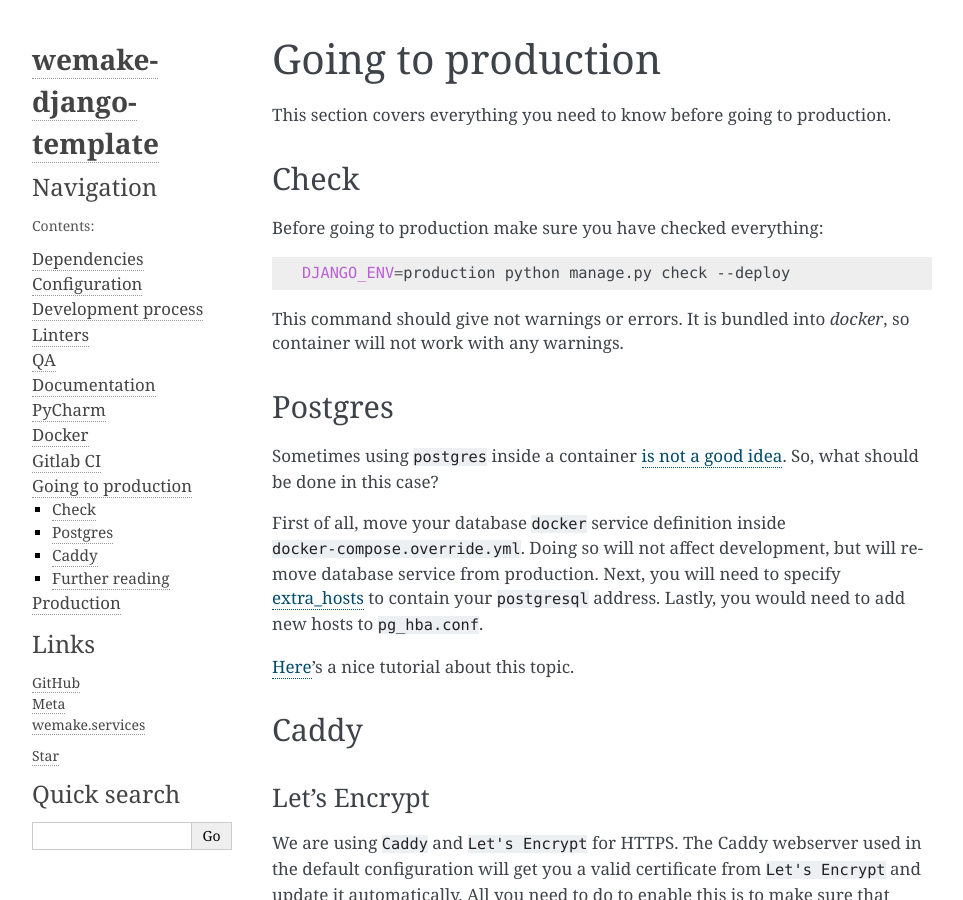
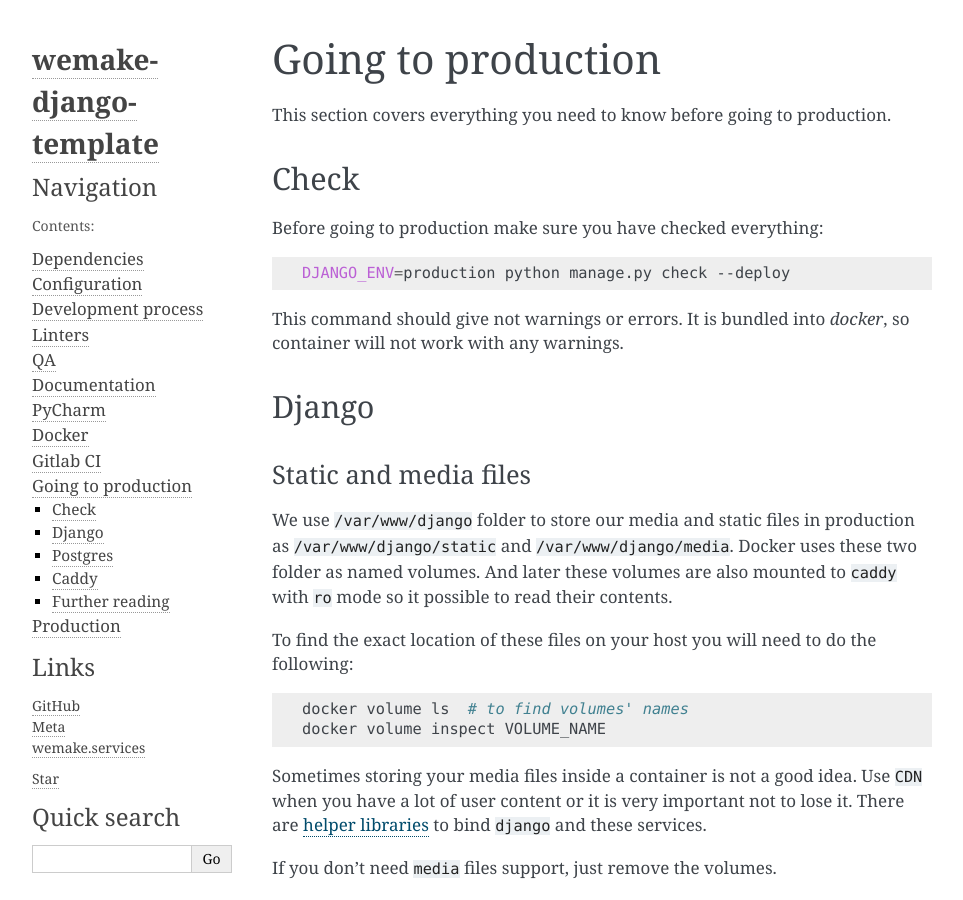
Before and after one commit to wemake-services/wemake-django-template, a Sphinx documentation site: the page built from {{cookiecutter.project_name}}/docs/_pages/template/going-to-production.rst, in a window 1280 px wide and 900 px high. Shown: the whole window, without its empty margins (148-1111 px from the left). Built offline with Sphinx 7.4.7, drawn with Linux system fonts in a browser that asks for light colours; pages that are not in the unit, such as notebooks, are missing from menus; the version number could not be read and is left out.

Commit message:
Adds media files support
Changes:
1. Now media files are working by default, closes #162
2. Using `flake8-ignore` now in `setup.cfg`, closes #163
3. Fixed typo in template dirs, closes #164
4. Fixed how xenon checks are executed, closes #166
5. Adds check for `$DJANGO_ENV` in `gunicorn.sh`, closes #169
6. Fixed .gitignore, closes #170
7. Adds docs about media files, closes #172
8. Changes how path are joined, closes #175

```diff
--- a/{{cookiecutter.project_name}}/docs/_pages/template/going-to-production.rst
+++ b/{{cookiecutter.project_name}}/docs/_pages/template/going-to-production.rst
@@ -16,6 +16,29 @@ Before going to production make sure you have checked everything:
   DJANGO_ENV=production python manage.py check --deploy
 
 This command should give not warnings or errors. It is bundled into `docker`, so container will not work with any warnings.
+
+
+Django
+------
+
+Static and media files
+~~~~~~~~~~~~~~~~~~~~~~
+
+We use ``/var/www/django`` folder to store our media and static files in production as ``/var/www/django/static`` and ``/var/www/django/media``.
+Docker uses these two folder as named volumes. And later these volumes are also mounted to ``caddy`` with ``ro`` mode so it possible to read their contents.
+
+To find the exact location of these files on your host you will need to do the following:
+
+.. code:: bash
+
+  docker volume ls  # to find volumes' names
+  docker volume inspect VOLUME_NAME
+
+Sometimes storing your media files inside a container is not a good idea.
+Use ``CDN`` when you have a lot of user content or it is very important not to lose it.
+There are `helper libraries <http://django-storages.readthedocs.io/en/latest/backends/amazon-S3.html>`_ to bind ``django`` and these services.
+
+If you don't need ``media`` files support, just remove the volumes.
 
 
 Postgres
```
Also changed, not shown: 10 other files.
